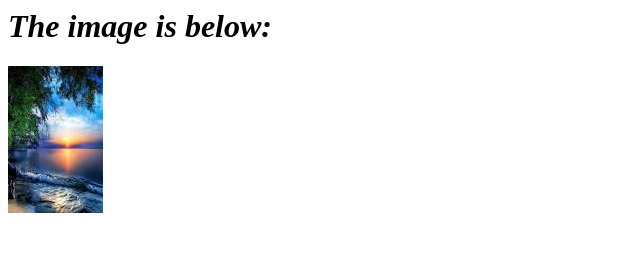
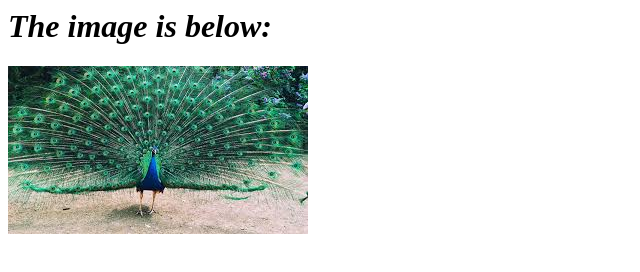
Before and after one commit to Divyashree-Rao/Div3.github.i, a plain HTML site: page index.html in a window 1280 px wide. Shown: the whole page, without its empty margins (0-640 px from the left). Drawn offline with Linux system fonts and the light colour scheme.

Commit message:
Update index.html

```diff
--- a/index.html
+++ b/index.html
@@ -1,6 +1,6 @@
 <html>
 <body>
 <b><h1><i>The image is below:</i></h1></b>
-<img src="nature.jfif"></img>
+<img src="download.jpg"></img>
 </body>
 </html>
```
